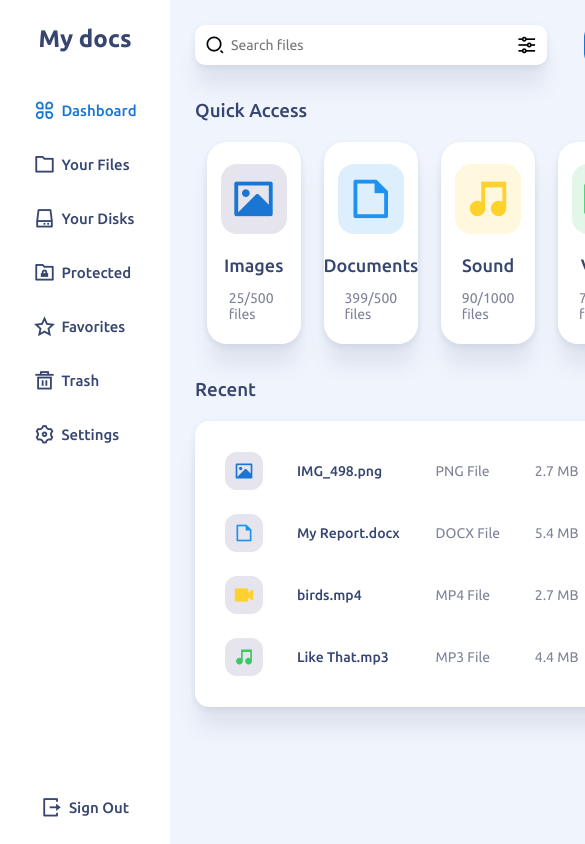
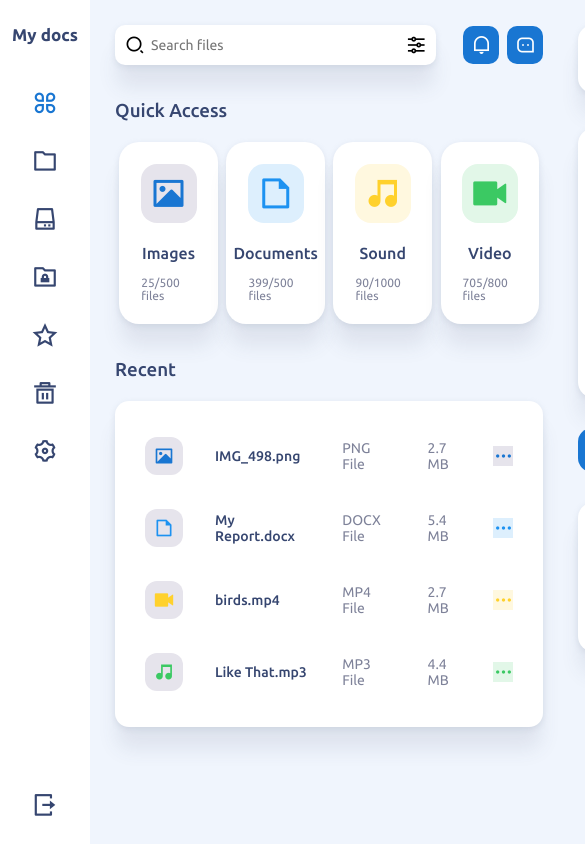
Before and after one commit to Amadou-dot/FileNest, a React (Vite) app in the folder client/: page / in a window 390 px wide. Shown: the top 844 px of the page, 585 px wide, since content can reach past the window. Built offline with nearby package versions, Linux system fonts and the light colour scheme.

Commit message:
Update responsive design for smaller devices: 1230px

```diff
--- a/client/src/components/LeftSection/LeftSection.css
+++ b/client/src/components/LeftSection/LeftSection.css
@@ -15,3 +15,21 @@
     margin-bottom: 15px;
     text-align: center;
 }
+
+@media screen and (max-width: 1230px) {
+    .left-section{
+        width: 90px;
+    }
+    .left-section h2{
+        font-size: 17px;
+    }
+    .left-section .sidebar .item {
+        justify-content: center;
+    }
+    .left-section .sidebar .item h3, .left-section .sign-out h3 {
+        display: none;
+    }
+    .left-section .sidebar .item i, .left-section .sign-out i {
+        font-size: 26px;
+    }
+}
--- a/client/src/components/Main/Main.css
+++ b/client/src/components/Main/Main.css
@@ -8,3 +8,18 @@
   font-weight: 500;
   color: #364670;
 }
+
+@media screen and (max-width: 1230px) {
+  .main .quick-access .item {
+    width: 23%;
+  }
+  .main .quick-access .item i {
+    font-size: 36px;
+  }
+  .main .quick-access .item h5 {
+    font-size: 16px;
+  }
+  .main .quick-access .item p {
+    font-size: 12px;
+  }
+}
--- a/client/src/components/RightSection/RightSection.css
+++ b/client/src/components/RightSection/RightSection.css
@@ -1,4 +1,37 @@
 .right-section {
-    flex: 2;
-    padding: 25px 25px 15px 10px;
+  flex: 2;
+  padding: 25px 25px 15px 10px;
 }
+
+@media screen and (max-width: 1230px) {
+  .right-section .profile .info .account p {
+    font-size: 12px;
+  }
+  .right-section .widgets .disk {
+    height: 270px;
+  }
+  .right-section .widgets .disk .progress .progress-bar {
+    width: 120px;
+    height: 120px;
+  }
+  .right-section .widgets .disk .info h5 {
+    font-size: 18px;
+  }
+
+  .right-section .widgets .bottom button {
+    font-size: 17px;
+    padding: 12px;
+  }
+
+  .right-section .widgets .bottom .premium .title h5 {
+    font-size: 17px;
+  }
+
+  .right-section .widgets .bottom .premium .title i {
+    font-size: 26px;
+  }
+
+  .right-section .widgets .bottom .premium .title p {
+    font-size: 14px;
+  }
+}
```
